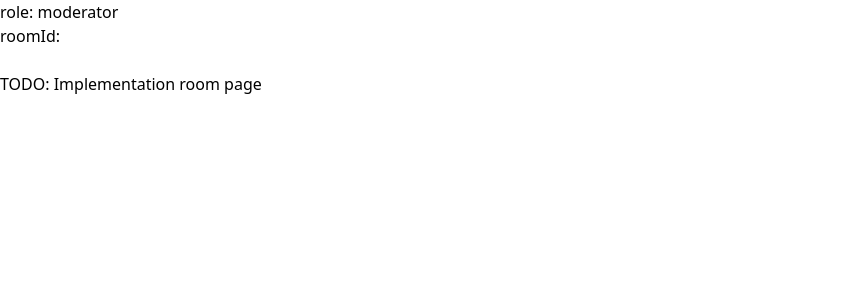
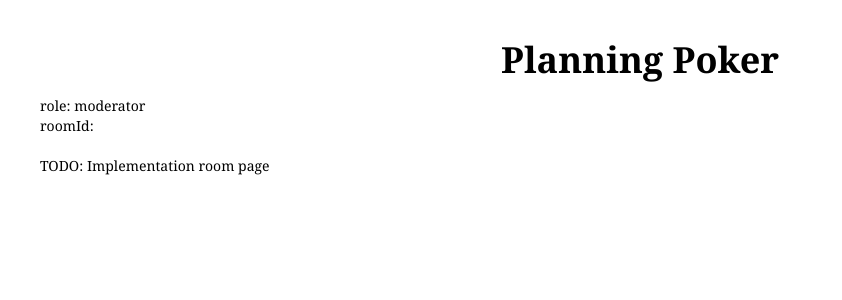
Before and after one commit to paveg/ppoker, a Next.js app: page /rooms in a window 1280 px wide. Shown: the top 300 px of the page, without its empty margins (0-842 px from the left). Built offline with nearby package versions, Linux system fonts and the light colour scheme.

Commit message:
:lipstick: Update styles

```diff
--- a/src/pages/rooms.tsx
+++ b/src/pages/rooms.tsx
@@ -9,12 +9,19 @@ const Room: React.FC = () => {
 
   return (
     <>
+      <div className="container mx-auto py-10 px-10 font-serif">
+        <h1 className="font-semibold md:text-4xl sm:text-2xl text-xl mb-4 text-center">
+          <p>Planning Poker</p>
+        </h1>
+        <div className="text-xs md:text-sm md:text-left">
           role: {user.role}
           <br />
           roomId: {router.query.id}
           <br />
           <br />
           TODO: Implementation room page
+        </div>
+      </div>
     </>
   )
 }
```
Lines whose indentation alone changed are shown as unchanged.
